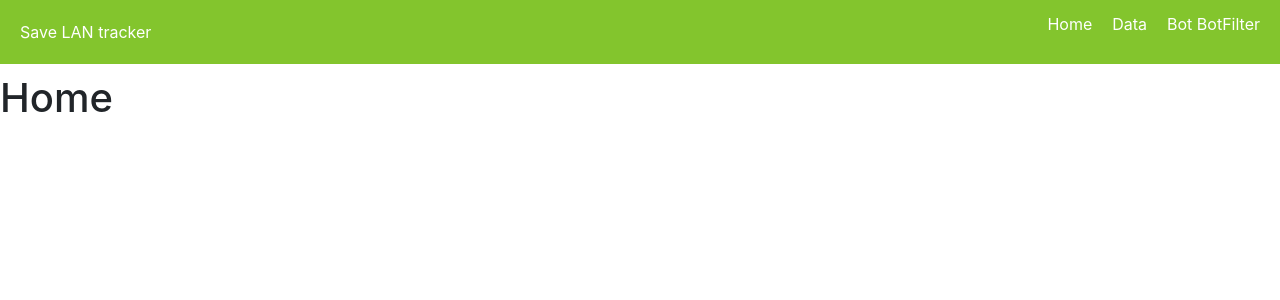
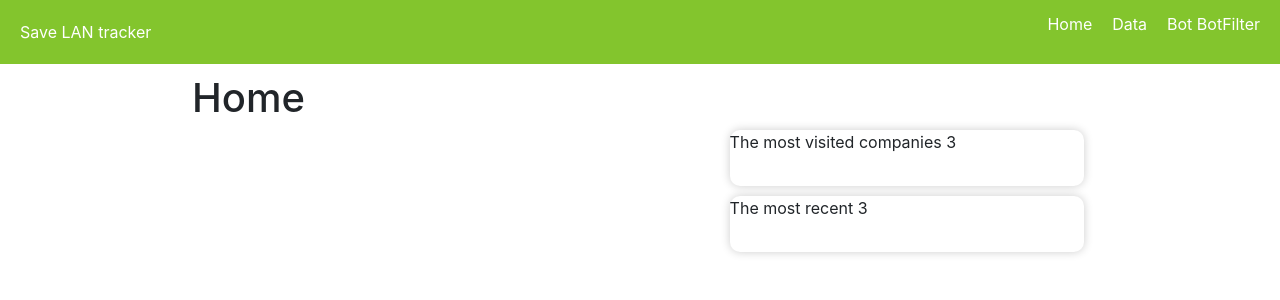
Before and after one commit to leba9999/savelanProjekti, a React (Create React App) app in the folder frontend/: page / in a window 1280 px wide. Shown: the top 300 px of the page. Built offline with nearby package versions, Linux system fonts and the light colour scheme; no server answers.

Commit message:
Home sivun tyyittelyä, kesken

```diff
--- a/frontend/src/pages/Home.js
+++ b/frontend/src/pages/Home.js
@@ -11,7 +11,11 @@ import {
 } from 'chart.js';
 import { Line } from 'react-chartjs-2';
 import { useEffect, useState } from 'react';
-import {fetchDataPage} from '../utils/DataFetch'
+import {fetchDataPage} from '../utils/DataFetch';
+import classes from './Home.module.css';
+import Table from 'react-bootstrap/Table';
+import Site from './Site';
+
 
 ChartJS.register(
   CategoryScale,
@@ -42,6 +46,7 @@ const Home = () => {
     const [pagesize, setPagesize] = useState(5);
     const [dataset, setDataset] = useState(null);
     const [data, setData] = useState(null);
+    const [companiesTotalVisits, setCompaniesTotalVisits] = useState(null);
 
     useEffect(() => {
         fetchDataPage(page, 500).then((response) => {
@@ -58,6 +63,7 @@ const Home = () => {
     const countEntriesForPastWeek = (data) => {
         const today = new Date();
         const entriesCountByDay = {};
+
         for (let i = 7; i >= 0; i--) {
           const targetDay = new Date(today);
           targetDay.setDate(today.getDate() - i);
@@ -72,6 +78,8 @@ const Home = () => {
 
           entriesCountByDay[formattedTargetDay] = entriesForDay.length;
         }
+
+
         console.log(entriesCountByDay);
         const keysArray = Object.keys(entriesCountByDay).map(key => key.toString());
         console.log(keysArray);
@@ -86,16 +94,41 @@ const Home = () => {
                 }
             ],
         });
-    }
+
+      }
 
 
     return (
-        <div>
-            <h1>Home</h1>
-            { data ?
-                <Line options={options} data={data} /> : null
-            }
+      <div>
+    <div className={classes.home}>
+        <h1>Home</h1>
+        <div className={classes.content}>
+            <div className={classes.graphes}>
+                {data ? (
+                    <Line className={classes.graphbox} options={options} data={data} />
+                ) : null}
+            </div>
+            <div className={classes.tableContainer}>
+                <div className={classes.table}>
+                    <p>The most visited companies 3</p>
+                    <Table striped bordered hover>
+                    <tbody>
+                        {
+        }
+                                </tbody>
+                    </Table>
+                </div>
+                <div className={classes.table}>
+                    <p>The most recent 3</p>
+                    <Table striped bordered hover>
+                        {/* ... */}
+                    </Table>
+                </div>
+            </div>
         </div>
+    </div>
+</div>
+
     )
 }
 
--- /dev/null
+++ b/frontend/src/pages/Home.module.css
@@ -0,0 +1,65 @@
+/*.chart-container {
+    width: 10%;
+    max-width: 80px;
+    margin: 0 auto;
+  }
+
+
+  .chart-container canvas {
+    width: 100% !important;
+    height: auto !important;
+  }*/
+  .home {
+    height: 100%;
+    width: 100%;
+    max-width: 70vw;
+    display: flex;
+    flex-direction: column;
+    justify-content: center;
+    margin: auto;
+  }
+
+  .content {
+    display: flex;
+    flex-direction: row;
+    height: fit-content;
+    width: 100%;
+  }
+
+  .graphes {
+    display: flex;
+    flex-direction: column;
+    align-items: center;
+    justify-content: center;
+    height: fit-content;
+    max-width: 800px;
+    width: 60%;
+  }
+
+  .graphbox {
+    display: flex;
+    flex-direction: column;
+    align-items: center;
+    justify-content: center;
+    height: 70vh;
+    width: 100%;
+    margin: 10px;
+    background-color: #fff;
+    border-radius: 10px;
+    box-shadow: 0px 0px 10px 0px rgba(0, 0, 0, 0.2);
+  }
+
+  .table {
+    width: 150%;
+    margin-right: 10px;
+    background-color: #fff;
+    border-radius: 10px;
+    box-shadow: 0px 0px 10px 0px rgba(0, 0, 0, 0.2);
+    display: block; /* Aseta .table-elementit allekkain */
+    margin-bottom: 10px; /* Lisää haluttaessa väliä tableiden välille */
+  }
+
+  .tableContainer {
+    display: flex;
+    flex-direction: column; /* Aseta sisältö pystysuuntaan */
+  }
```
